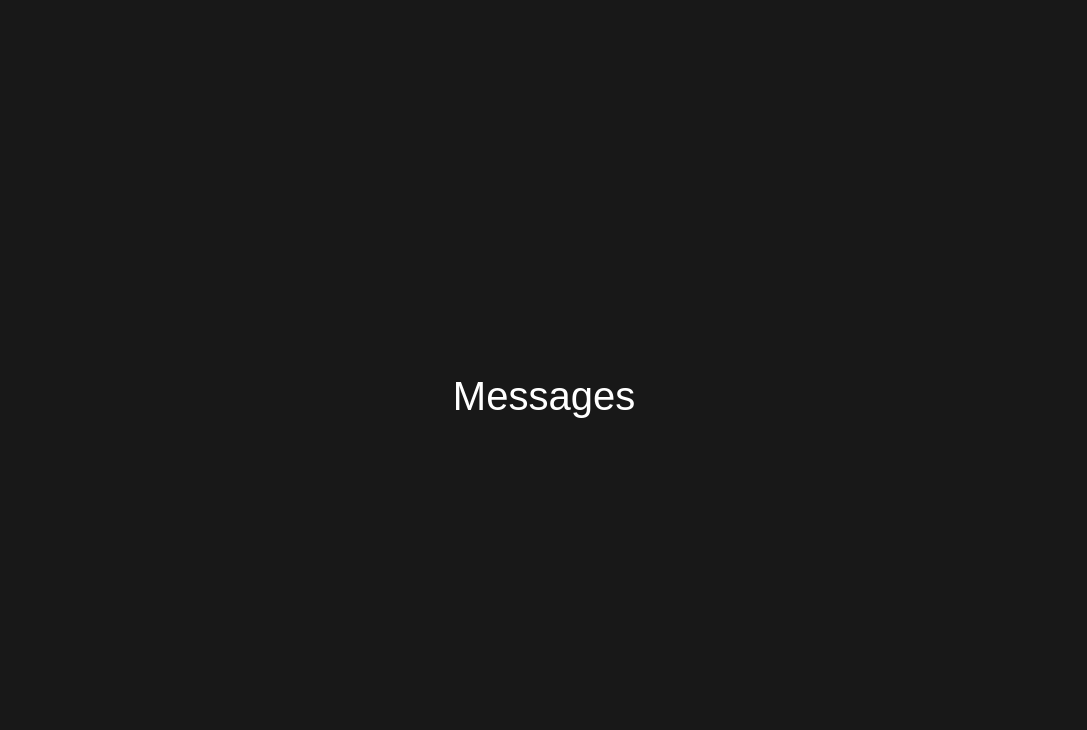
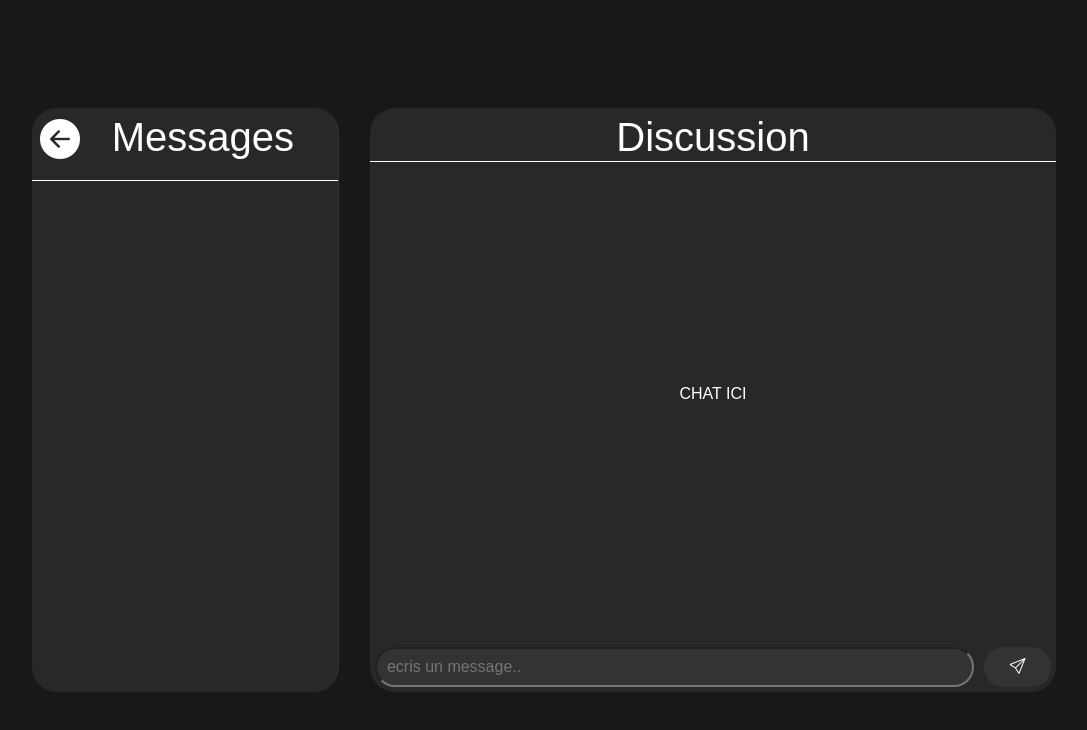
Before and after one commit to Adil-DENDE/Web_CDende, a Vue app: page /message in a window 1280 px wide. Shown: the top 730 px of the page, without its empty margins (96-1183 px from the left). Built offline with nearby package versions, Linux system fonts and the light colour scheme.

Commit message:
Update MessagesPage UI and layout

```diff
--- a/src/views/MessagesPage.vue
+++ b/src/views/MessagesPage.vue
@@ -1,9 +1,54 @@
 <template>
     <div class="pageContainer" style="background-color: #181818;">
-        <h1>Messages</h1>
+        <div v-if="isComputer" class="chatContainer d-flex justify-content-between">
+            <div class="leftchatSide">
+
+                <div class="chatList">
+                    <div class="d-flex topBarChatList">
+                        <a href="/home" class="p-2 h4"><i class="bi bi-arrow-left-circle-fill h1"></i></a>
+                        <h1 class="msgTitle w-75">Messages</h1>
+
+                    </div>
+                </div>
+            </div>
+
+            <div class="rightChatSide">
+                <div class="chatSide">
+
+                    <div class="topBarChatList">
+                        <h1 class="text-center msgTitle">Discussion
+                        </h1>
+                    </div>
+
+                    <div class="discussionContainer">
+                        <p>CHAT ICI</p>
+                    </div>
+                    <div class="messageContainer">
+                        <input type="text" class="inputMsg" placeholder="ecris un message.." />
+                        <button type="button" class="btnMsg"><i class="bi bi-send icon"></i></button>
+                    </div>
+                </div>
+            </div>
+
+        </div>
+        <div v-else>
+            <div class="d-flex">
+                <a href="/home" class=""><i class="bi bi-arrow-left-circle-fill h1"></i></a>
+                <h2 style="margin-bottom: 0px">CHAT MOBILE</h2>
+            </div>
+            <div class="d-flex justify-content-center">
+                <div class="spinner-border mt-5 text-primary" role="status">
+                    <span class="visually-hidden">Loading...</span>
+                </div>
+            </div>
+        </div>
     </div>
 </template>
 
+<script setup>
+const isComputer = window.innerWidth > 768;
+
+</script>
 <style>
 .pageContainer {
     display: flex;
@@ -12,4 +57,73 @@
     height: 100vh;
     color: white;
 }
+
+.chatContainer {
+    width: 80%;
+    /* height: 80%; */
+}
+
+.leftchatSide {
+    width: 30%;
+    background-color: #282828;
+    border-right: 1px solid #333;
+    border-radius: 25px;
+}
+
+.topBarChatList {
+    border-bottom: #ffffff 1px solid;
+}
+
+.rightChatSide {
+    width: 67%;
+    height: 100%;
+    background-color: #282828;
+    border-radius: 25px;
+}
+
+.chatSide {
+    display: flex;
+    flex-direction: column;
+    justify-content: space-between;
+}
+
+.discussionContainer {
+    height: 60vh;
+    display: flex;
+    justify-content: center;
+    align-items: center;
+}
+
+.messageContainer {
+    display: flex;
+    justify-content: space-between;
+}
+
+.msgTitle {
+    text-align: center;
+    margin-bottom: 0px;
+    margin-top: 5px;
+}
+
+.inputMsg {
+    width: 90%;
+    height: 40px;
+    border-radius: 25px;
+    border-color: 1px solid #ffffff;
+    padding-left: 10px;
+    margin: 5px;
+    background-color: #333;
+}
+
+
+
+.btnMsg {
+    width: 10%;
+    height: 40px;
+    border-radius: 25px;
+    margin: 5px;
+    background-color: #333;
+    color: white;
+    border: none;
+}
 </style>
```
Lines whose indentation alone changed are shown as unchanged.
